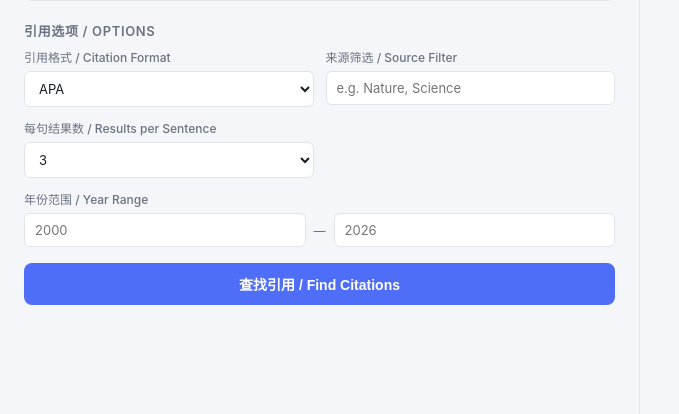
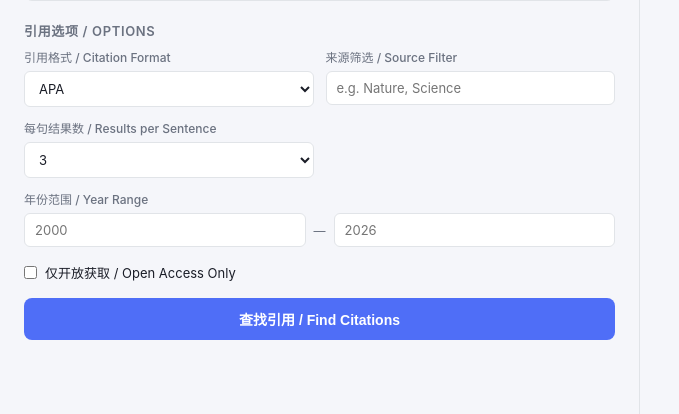
Before and after one commit to brandonsongli-ctrl/research-assistant, a Flask app: page / in a window 1280 px wide. Shown: the part 386-800 px from the top of the page, without its empty margins (0-679 px from the left). Run offline with Flask 3, Linux system fonts and the light colour scheme.

Commit message:
feat: add Open Access filter, PDF link, and citation count display
- search_papers() now fetches openAccessPdf and citationCount fields
- open_access_only flag filters to papers with a PDF URL; fetch 3x limit to compensate
- PDF URL preferred over abstract URL in result cards
- Open Access green badge shown per citation
- Citation count shown as a tag
- Backend reads open_access_only from request payload

https://claude.ai/code/session_01Ak1NT14LH3zgKwNPEwo7AZ

```diff
--- a/app.py
+++ b/app.py
@@ -47,12 +47,15 @@ def find_citations():
     except (ValueError, TypeError):
         results_per_sentence = 3
 
+    open_access_only = bool(data.get('open_access_only', False))
+
     results = find_citations_for_text(
         text=text,
         citation_format=citation_format,
         year_range=year_range,
         sources=sources or None,
         results_per_sentence=results_per_sentence,
+        open_access_only=open_access_only,
     )
 
     return jsonify({'results': results})
--- a/citation_finder.py
+++ b/citation_finder.py
@@ -255,12 +255,13 @@ def search_papers(
     year_range: Optional[tuple[int, int]] = None,
     sources: Optional[list[str]] = None,
     limit: int = 5,
+    open_access_only: bool = False,
 ) -> list[dict]:
     """Search Semantic Scholar for papers matching query."""
     params = {
         'query': query,
         'limit': limit,
-        'fields': 'title,authors,year,venue,externalIds,abstract,url',
+        'fields': 'title,authors,year,venue,externalIds,abstract,url,openAccessPdf,citationCount',
     }
     if year_range:
         params['year'] = f"{year_range[0]}-{year_range[1]}"
@@ -270,6 +271,10 @@ def search_papers(
         resp.raise_for_status()
         data = resp.json()
         papers = data.get('data', [])
+
+        # Filter open access
+        if open_access_only:
+            papers = [p for p in papers if p.get('openAccessPdf')]
 
         # Filter by source/venue if specified
         if sources:
@@ -290,6 +295,7 @@ def find_citations_for_text(
     year_range: Optional[tuple[int, int]] = None,
     sources: Optional[list[str]] = None,
     results_per_sentence: int = 3,
+    open_access_only: bool = False,
 ) -> list[dict]:
     """
     Analyze text, detect sentences needing citations, and return
@@ -313,7 +319,14 @@ def find_citations_for_text(
         if not query:
             continue
 
-        papers = search_papers(query, year_range=year_range, sources=sources, limit=results_per_sentence)
+        papers = search_papers(
+            query,
+            year_range=year_range,
+            sources=sources,
+            limit=results_per_sentence * 3 if open_access_only else results_per_sentence,
+            open_access_only=open_access_only,
+        )
+        papers = papers[:results_per_sentence]
         citations = []
         FORMAT_MAP = {
             'mla': format_mla,
@@ -333,12 +346,17 @@ def find_citations_for_text(
             if doi and not url:
                 url = f"https://doi.org/{doi}"
 
+            oa_pdf = paper.get('openAccessPdf') or {}
+            pdf_url = oa_pdf.get('url', '')
+
             citations.append({
                 'formatted': formatted,
                 'title': paper.get('title', ''),
                 'year': paper.get('year'),
                 'venue': paper.get('venue', ''),
                 'url': url,
+                'pdf_url': pdf_url,
+                'citation_count': paper.get('citationCount'),
                 'abstract': (paper.get('abstract') or '')[:300],
             })
 
--- a/templates/index.html
+++ b/templates/index.html
@@ -383,6 +383,11 @@ Paste your paper or paragraph text here. The assistant will automatically detect
       </div>
     </div>
 
+    <label style="display:flex;align-items:center;gap:8px;font-size:13px;cursor:pointer;">
+      <input type="checkbox" id="open-access-only" style="width:auto;" />
+      仅开放获取 / Open Access Only
+    </label>
+
     <button class="btn-primary" id="find-btn" onclick="findCitations()">
       查找引用 / Find Citations
     </button>
@@ -422,6 +427,7 @@ Paste your paper or paragraph text here. The assistant will automatically detect
       year_start: document.getElementById('year-start').value || null,
       year_end: document.getElementById('year-end').value || null,
       results_per_sentence: parseInt(document.getElementById('results-per-sentence').value, 10),
+      open_access_only: document.getElementById('open-access-only').checked,
     };
 
     try {
@@ -477,6 +483,8 @@ Paste your paper or paragraph text here. The assistant will automatically detect
 
         if (c.year) html += `<span class="citation-tag">${c.year}</span>`;
         if (c.venue) html += `<span class="citation-tag">${escHtml(c.venue)}</span>`;
+        if (c.citation_count != null) html += `<span class="citation-tag">引用 ${c.citation_count}</span>`;
+        if (c.pdf_url) html += `<span class="citation-tag" style="background:#e6f4ea;color:#1a7f37;">Open Access</span>`;
 
         html += `</div>`;
 
@@ -484,8 +492,10 @@ Paste your paper or paragraph text here. The assistant will automatically detect
           html += `<div class="citation-abstract">${escHtml(c.abstract)}${c.abstract.length >= 300 ? '...' : ''}</div>`;
         }
 
-        if (c.url) {
-          html += `<a class="citation-link" href="${escHtml(c.url)}" target="_blank" rel="noopener">${escHtml(c.url)}</a>`;
+        const linkUrl = c.pdf_url || c.url;
+        if (linkUrl) {
+          const label = c.pdf_url ? `PDF: ${escHtml(c.pdf_url)}` : escHtml(c.url);
+          html += `<a class="citation-link" href="${escHtml(linkUrl)}" target="_blank" rel="noopener">${label}</a>`;
         }
 
         html += `</div>
```
